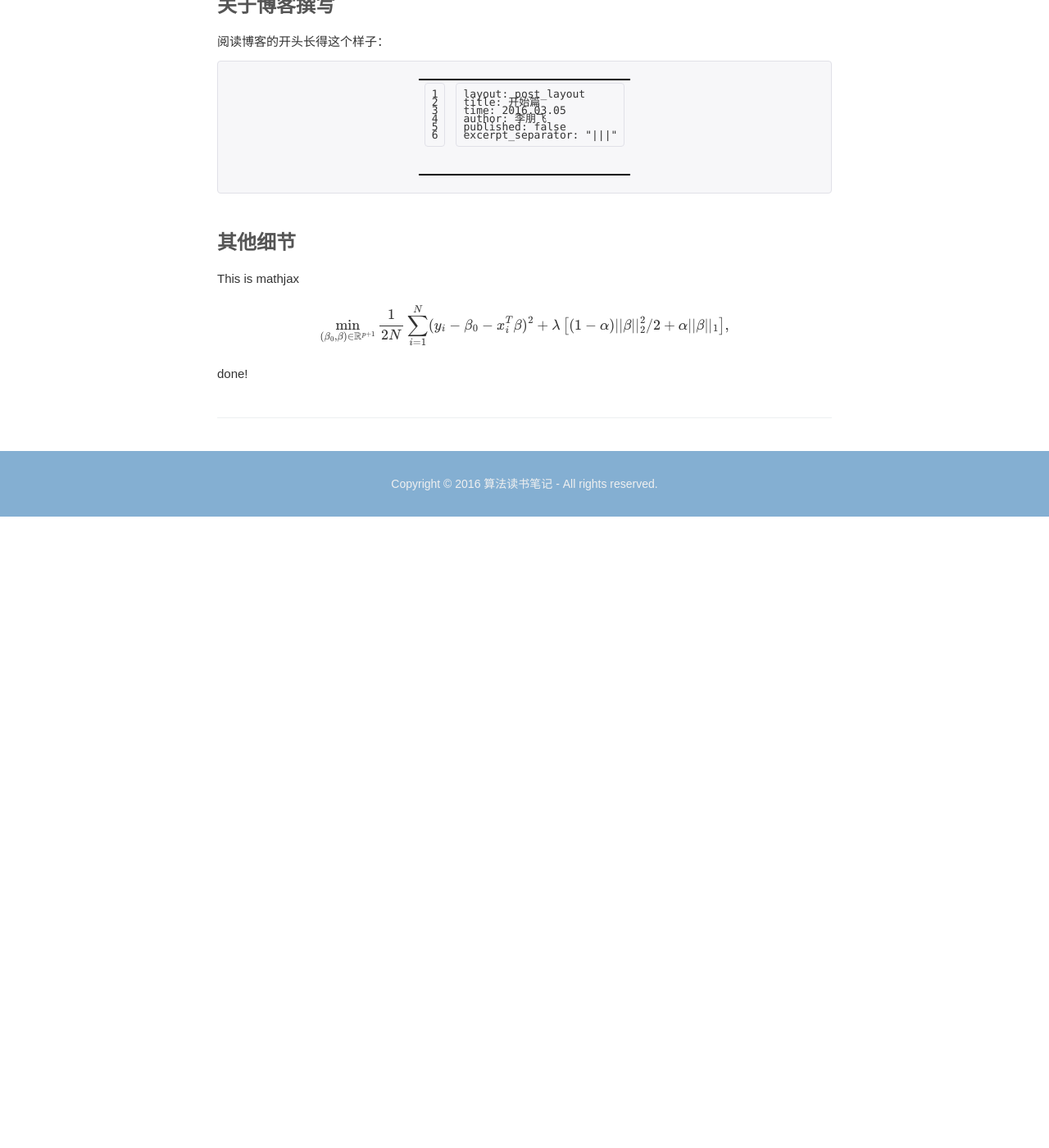
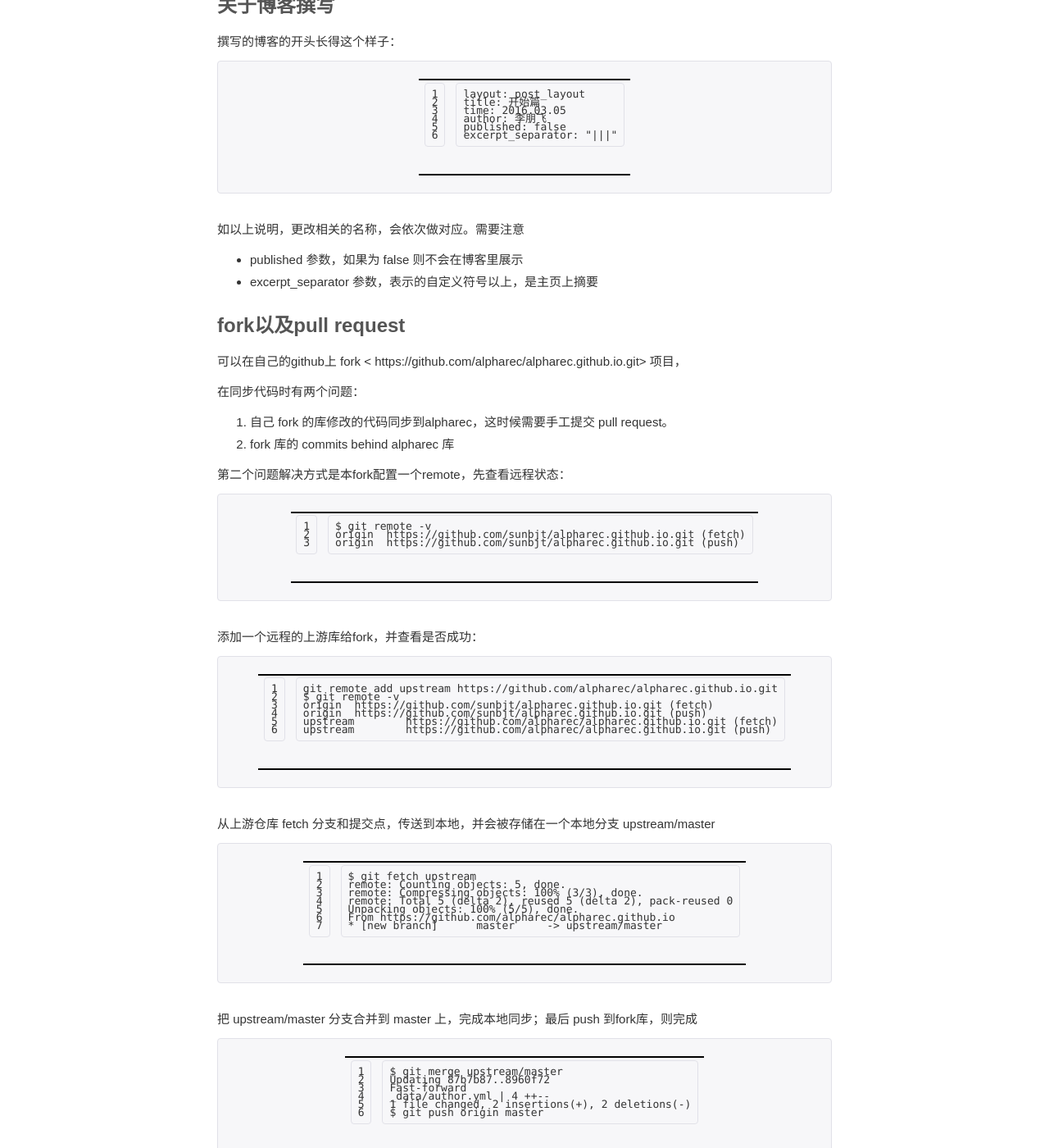
Before and after one commit to alpharec/alpharec.github.io, a Jekyll site: the page built from _posts/2016-03-04-Getting-Started.md, in a window 1280 px wide and 1400 px high, scrolled down 493 px. Shown: the whole window at 82% size. Built offline with Jekyll 4.4.1, drawn with Linux system fonts in a browser that asks for light colours; formulas are drawn with MathJax 3; before the commit the page ends 1123 px from its top, so only the background shows below that; some of the changed text lies outside the part shown.

Commit message:
getting started

```diff
--- a/_posts/2016-03-04-Getting-Started.md
+++ b/_posts/2016-03-04-Getting-Started.md
@@ -4,7 +4,7 @@ title: 开始篇
 time: 2016.03.05
 author: 李朋飞
 published: true
-excerpt_separator: "|||"
+excerpt_separator: "///"
 ---
 
 我的第一篇 github 博客, 本博客使用 [jekyll](http://jekyll.bootcss.com/) + [bootstrap](http://v3.bootcss.com) 搭建!
@@ -16,13 +16,12 @@ excerpt_separator: "|||"
 个人页面应用了 [resumecard](http://ddbullfrog.github.io/resumecard/) 项目
 
 
-|||
+///
 
 
 # 关于博客撰写
 
-阅读博客的开头长得这个样子：
-
+撰写的博客的开头长得这个样子：
 
 	layout: post_layout
 	title: 开始篇
@@ -31,14 +30,65 @@ excerpt_separator: "|||"
 	published: false
 	excerpt_separator: "|||"
 
+如以上说明，更改相关的名称，会依次做对应。需要注意
 
+- published 参数，如果为 false 则不会在博客里展示
+- excerpt_separator 参数，表示的自定义符号以上，是主页上摘要
+
+# fork以及pull request
+
+可以在自己的github上 fork < https://github.com/alpharec/alpharec.github.io.git> 项目，
+
+在同步代码时有两个问题：
+
+1. 自己 fork 的库修改的代码同步到alpharec，这时候需要手工提交 pull request。
+2. fork 库的 commits behind alpharec 库
+
+第二个问题解决方式是本fork配置一个remote，先查看远程状态：
+
+	$ git remote -v
+	origin  https://github.com/sunbjt/alpharec.github.io.git (fetch)
+	origin  https://github.com/sunbjt/alpharec.github.io.git (push)
+
+添加一个远程的上游库给fork，并查看是否成功：
+
+	git remote add upstream https://github.com/alpharec/alpharec.github.io.git
+	$ git remote -v
+	origin  https://github.com/sunbjt/alpharec.github.io.git (fetch)
+	origin  https://github.com/sunbjt/alpharec.github.io.git (push)
+	upstream        https://github.com/alpharec/alpharec.github.io.git (fetch)
+	upstream        https://github.com/alpharec/alpharec.github.io.git (push)
+
+从上游仓库 fetch 分支和提交点，传送到本地，并会被存储在一个本地分支 upstream/master
+
+	$ git fetch upstream
+	remote: Counting objects: 5, done.
+	remote: Compressing objects: 100% (3/3), done.
+	remote: Total 5 (delta 2), reused 5 (delta 2), pack-reused 0
+	Unpacking objects: 100% (5/5), done.
+	From https://github.com/alpharec/alpharec.github.io
+	* [new branch]      master     -> upstream/master
+
+把 upstream/master 分支合并到 master 上，完成本地同步；最后 push 到fork库，则完成
+
+	$ git merge upstream/master
+	Updating 87b7b87..8960f72
+	Fast-forward
+	_data/author.yml | 4 ++--
+	1 file changed, 2 insertions(+), 2 deletions(-)
+	$ git push origin master
 
 # 其他细节
 
-This is mathjax
+## 数学公式
+
+
+使用了  mathjax JS插件，可以正常书写 LaTeX 格式公式。
 
 $$
 \min_{(\beta_0, \beta) \in \mathbb{R}^{p+1}}\frac{1}{2N} \sum_{i=1}^N (y_i -\beta_0-x_i^T \beta)^2+\lambda \left[ (1-\alpha)||\beta||_2^2/2 + \alpha||\beta||_1\right],
 $$
 
-done!
+## 关于 about
+
+团队成员的简介，需要自行填写。
```
